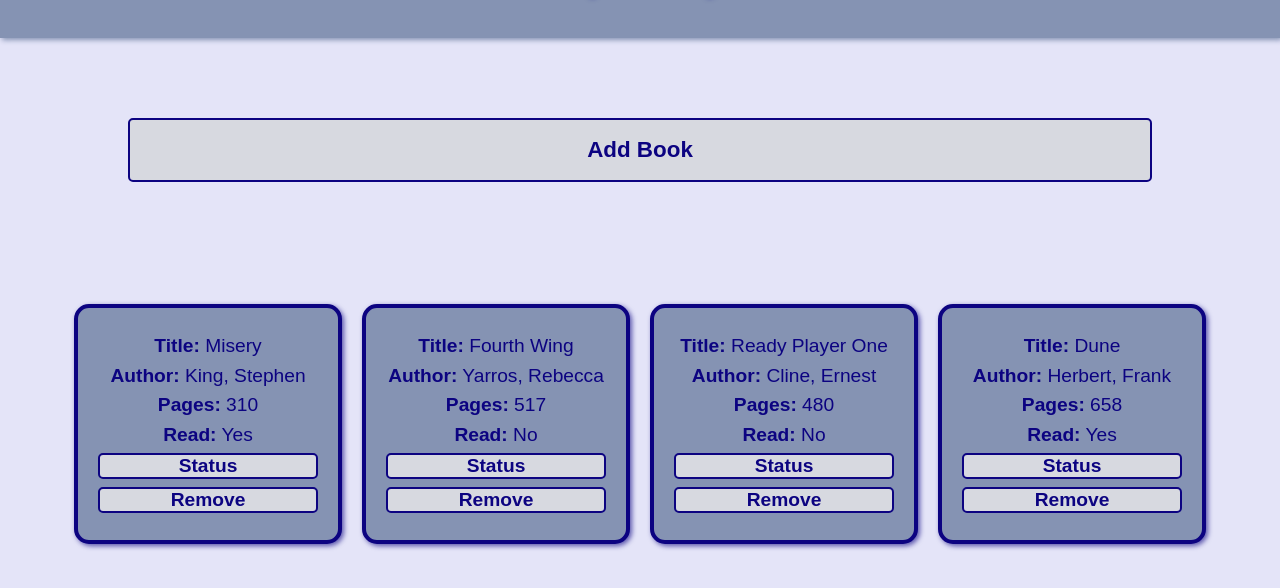
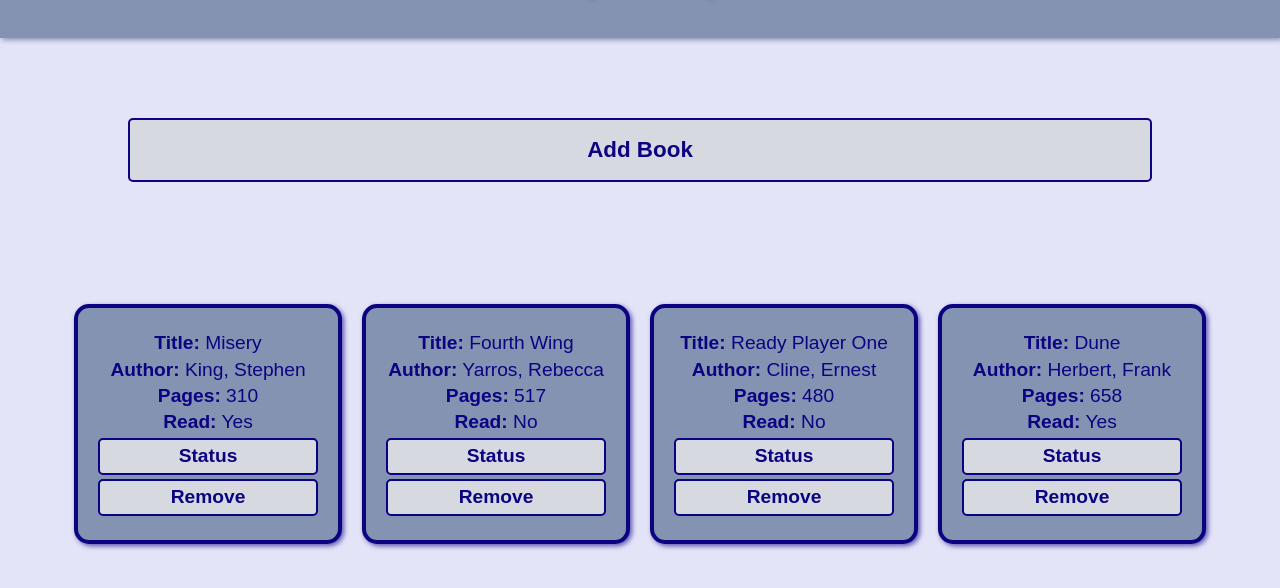
Before and after one commit to RussTP/library-app, a plain HTML site: page index.html in a window 1280 px wide. Shown: the part 90-678 px from the top of the page. Drawn offline with Linux system fonts and the light colour scheme.

Commit message:
change height for book-card buttons

```diff
--- a/style.css
+++ b/style.css
@@ -133,6 +133,7 @@ button, input[type="submit"] {
 .book-card button {
     font-size: 1.2rem;
     width: 100%;
+    height: 2.3rem;
     border: 2px solid rgb(12, 3, 129);
     border-radius: 5px;
     color: rgb(12, 3, 129);
```
